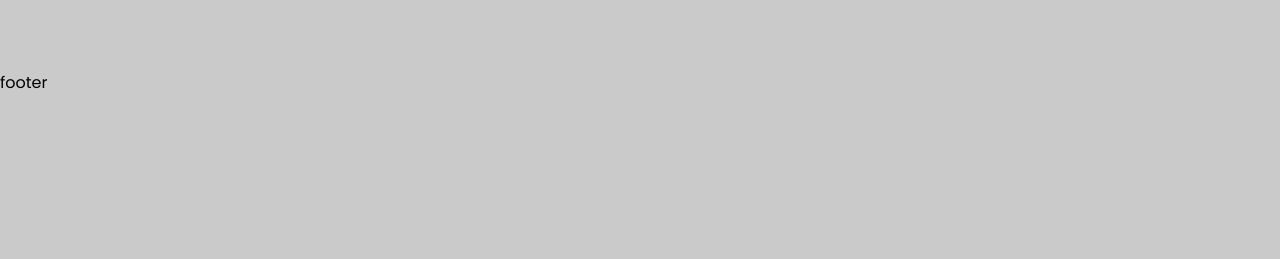
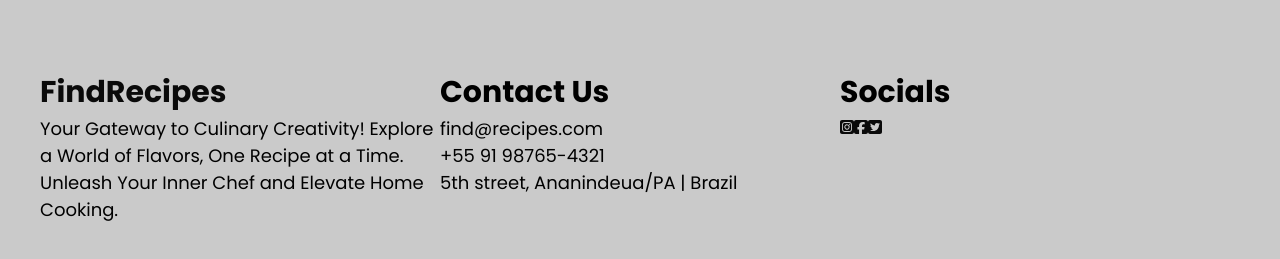
Before and after one commit to ecpieritz/find-recipes, a React (Create React App) app: page / in a window 1280 px wide. Shown: the part 2240-2499 px from the top of the page. Before the commit the page ends 2335 px from the top, so only its background shows below. Built offline with nearby package versions, Linux system fonts and the light colour scheme.

Commit message:
Added footer content

```diff
--- a/src/components/Footer.js
+++ b/src/components/Footer.js
@@ -1,9 +1,42 @@
 import React from 'react'
+import { FontAwesomeIcon } from '@fortawesome/react-fontawesome'
+import { faInstagramSquare, faSquareFacebook, faTwitterSquare } from '@fortawesome/free-brands-svg-icons'
+
 
 function Footer() {
+  const social = {
+      instagram: 'https://www.instagram.com/ecpieritz/',
+      facebook: 'https://www.facebook.com/',
+      twitter: 'https://twitter.com/home'
+  }
   return (
     <footer className='fr-footer'>
-      footer
+      <div className='section'>
+        <div className='col fr-footer__find'>
+        <h3><a href="/" className="fr-footer__find__logo">F<span>in</span>dRecipes</a></h3>
+        <p>Your Gateway to Culinary Creativity! Explore a World of Flavors, One Recipe at a Time. Unleash Your Inner Chef and Elevate Home Cooking.</p>
+        </div>
+        <div className='col fr-footer__contact'>
+        <h3>Contact Us</h3>
+        <p>find@recipes.com</p>
+        <p>+55 91 98765-4321</p>
+        <p>5th street, Ananindeua/PA | Brazil</p>
+        </div>
+        <div className='col fr-footer__socials'>
+          <h3>Socials</h3>
+          <div>
+            <a href={social.instagram} target='_blank' rel="noreferrer">
+              <FontAwesomeIcon icon={faInstagramSquare} />
+            </a>
+            <a href={social.facebook} target='_blank'  rel="noreferrer">
+              <FontAwesomeIcon icon={faSquareFacebook} />
+            </a>
+            <a href={social.twitter} target='_blank'  rel="noreferrer">
+              <FontAwesomeIcon icon={faTwitterSquare} />
+            </a>
+          </div>
+        </div>
+      </div>
     </footer>
   )
 }
```
